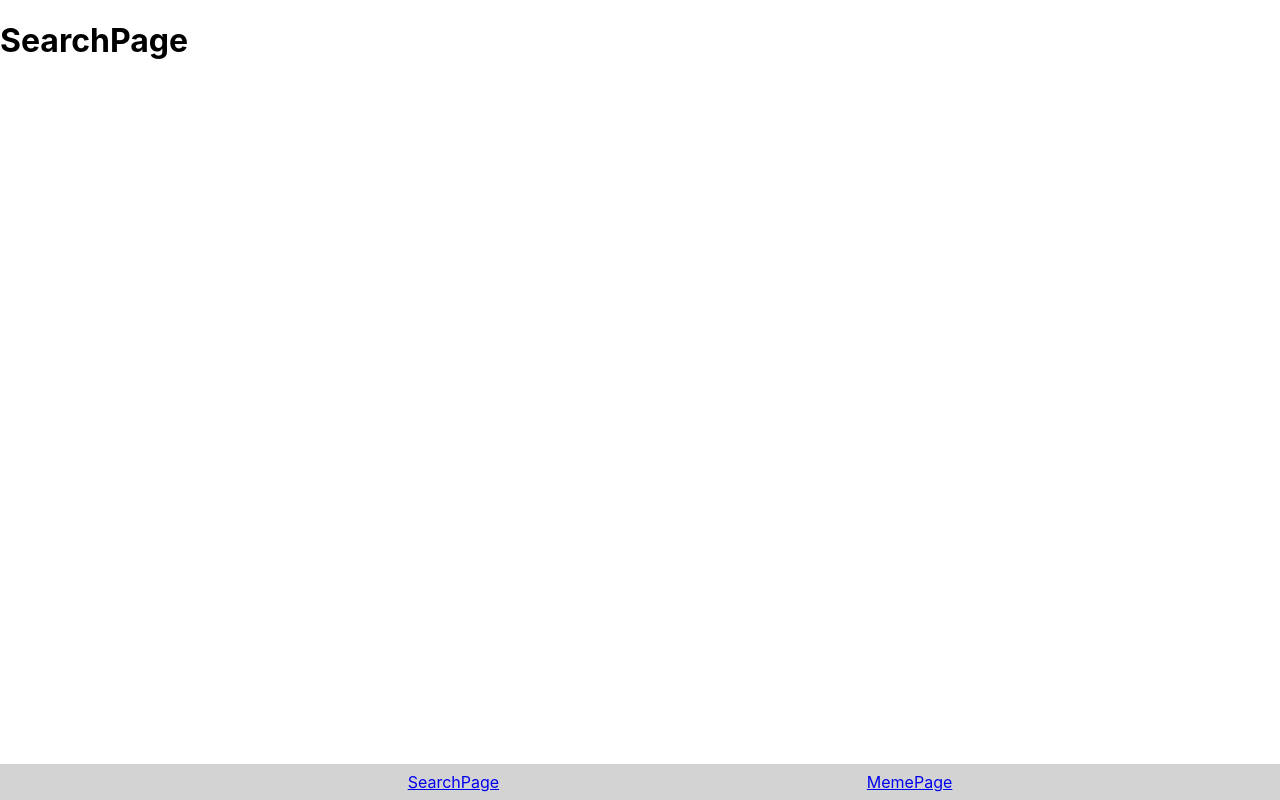
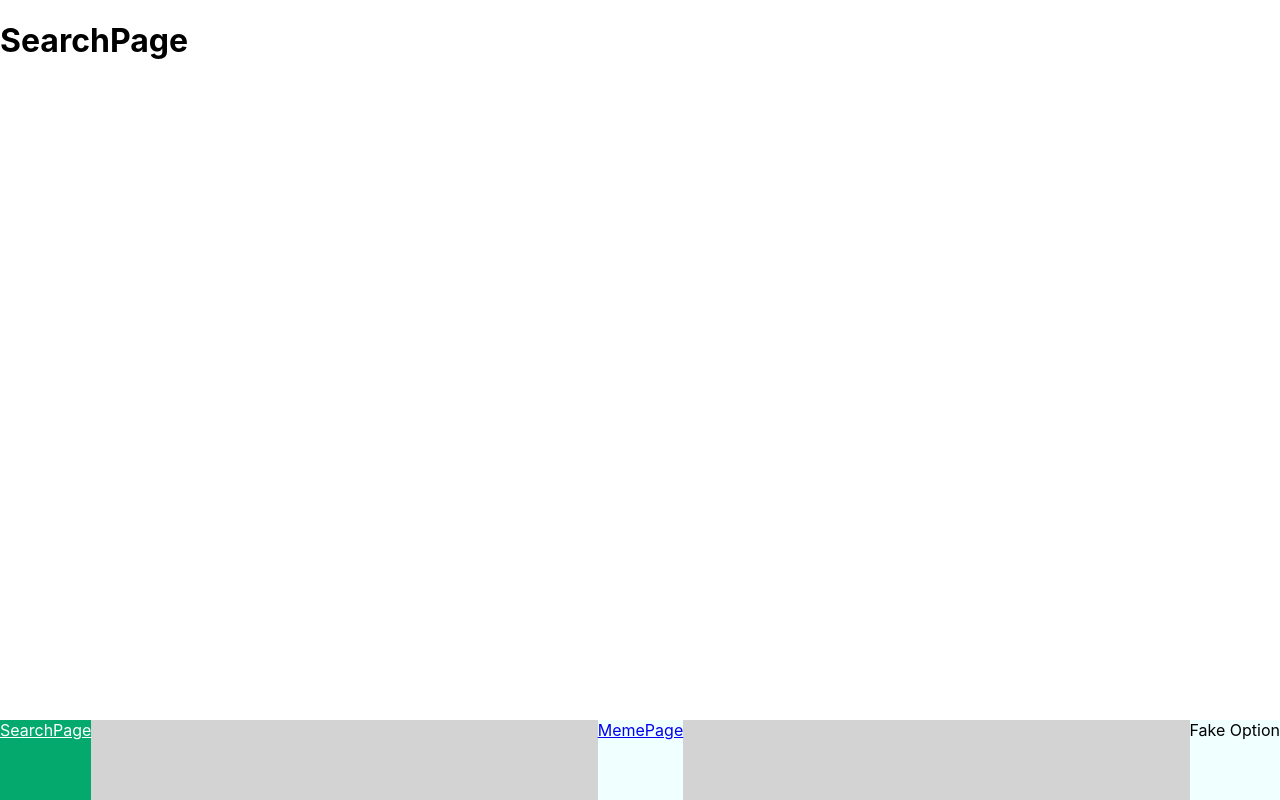
Before and after one commit to connerkward/T3-Memepedia, a React (Create React App) app in the folder memepedia/: page / in a window 1280 px wide. Built offline with nearby package versions, Linux system fonts and the light colour scheme.

Commit message:
prettied nav

```diff
--- a/memepedia/src/components/Navbar.js
+++ b/memepedia/src/components/Navbar.js
@@ -1,17 +1,15 @@
-import {Link } from "react-router-dom";
+import { NavLink } from "react-router-dom";
 import { BottomNavigation } from '@mui/material';
 import { BottomNavigationAction } from '@mui/material';
 
 function Navbar() {
     return (
         // this was my homemade one
-        <nav>
-            <div>
-                <Link to="/">SearchPage</Link>
-            </div>
-            <div>
-                <Link to="/meme">MemePage</Link>
-            </div>
+        // TODO: add image, style text under image
+        <nav className="nav">
+            <NavLink className="nav-item" activeClassName="nav-item.active" to="/">SearchPage</NavLink>
+            <NavLink className="nav-item" activeClassName="nav-item.active" to="/meme">MemePage</NavLink>
+            <div className="nav-item">Fake Option</div>
         </nav>
     );
 }
--- a/memepedia/src/index.css
+++ b/memepedia/src/index.css
@@ -16,24 +16,21 @@ code {
 nav {
   background-color: rgb(211, 211, 211);
   display: flex;
-  /* align-items: center; */
-  justify-content: space-evenly;
-  padding: 0.5rem 2.5rem;
-  /* z-index: 1; */
-  overflow: wrap;
+  width: 100%;
+  justify-content: space-between;
+  height: 10vh;
   position: fixed;
   bottom: 0;
-  width: 100%;
 }
 
-nav div {}
+nav .nav-item {
+  text-align: center;
+  background-color: azure;
+  height: 100%
+    /* margin: 0.5rem; */
+}
 
-.navbar .link {
-  float: left;
-  display: block;
-  color: #f2f2f2;
-  text-align: center;
-  padding: 14px 16px;
-  text-decoration: none;
-  font-size: 17px;
+nav .nav-item.active {
+  background-color: #04AA6D;
+  color: white;
 }
```
